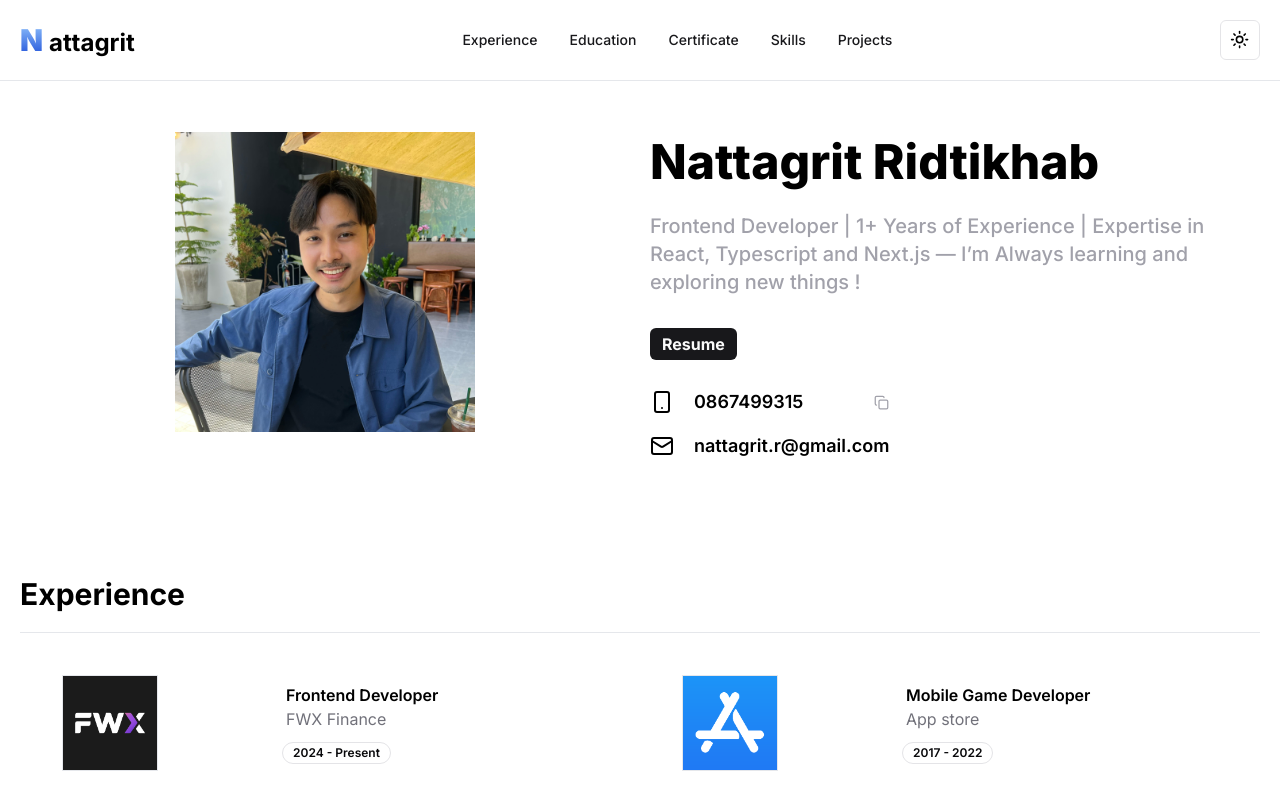
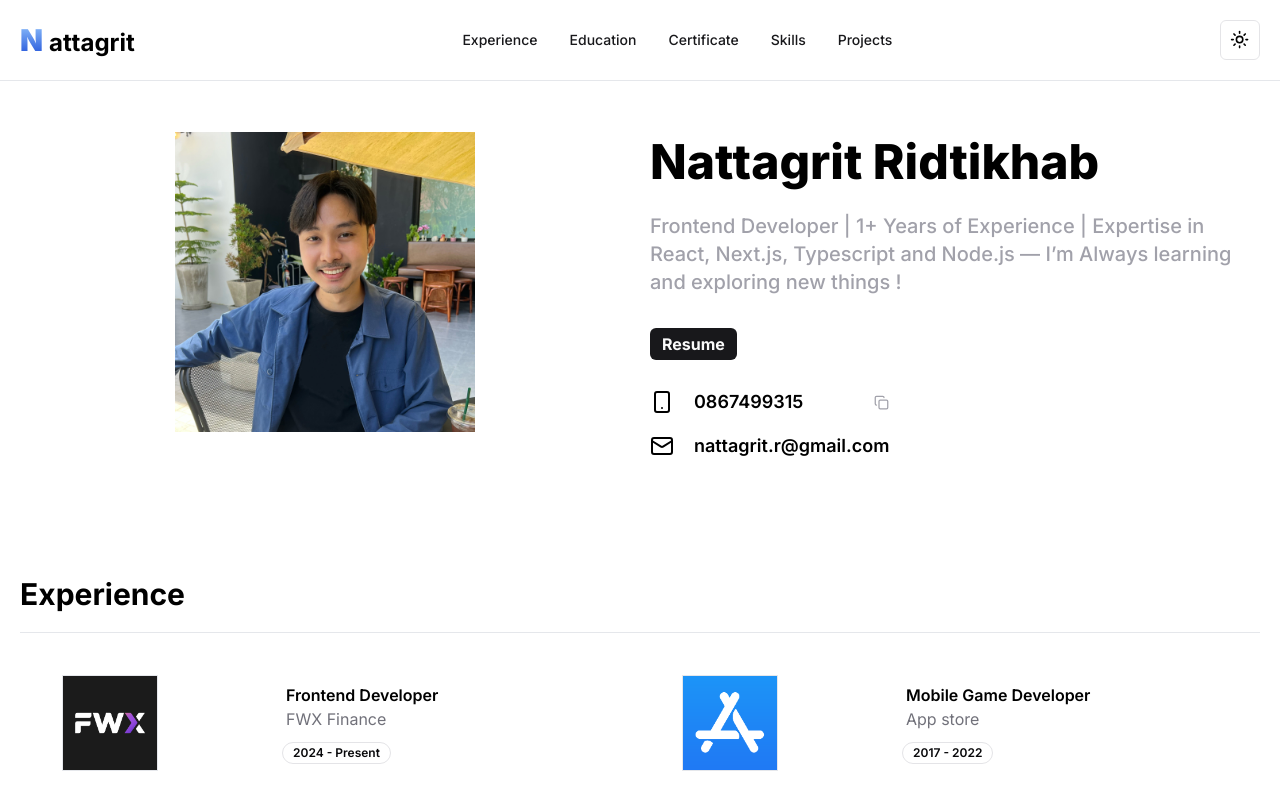
Before and after one commit to Basicbay/personal-website, a Next.js app: page / in a window 1280 px wide. Shown: the top 800 px of the page. Built offline with nearby package versions, Linux system fonts and the light colour scheme; some icons are missing.

Commit message:
update profile

```diff
--- a/components/about.tsx
+++ b/components/about.tsx
@@ -43,7 +43,7 @@ export default function About() {
         </p>
         <div className="text-lg sm:text-xl font-medium text-zinc-400 pb-2 ">
           Frontend Developer | 1+ Years of Experience | Expertise in React,
-          Typescript and Next.js — I’m Always learning and exploring new things
+          Next.js, Typescript and Node.js — I’m Always learning and exploring new things
           !
         </div>
 
```
Also changed, not shown: 1 other file (tests, documents, lock files or other folders).
